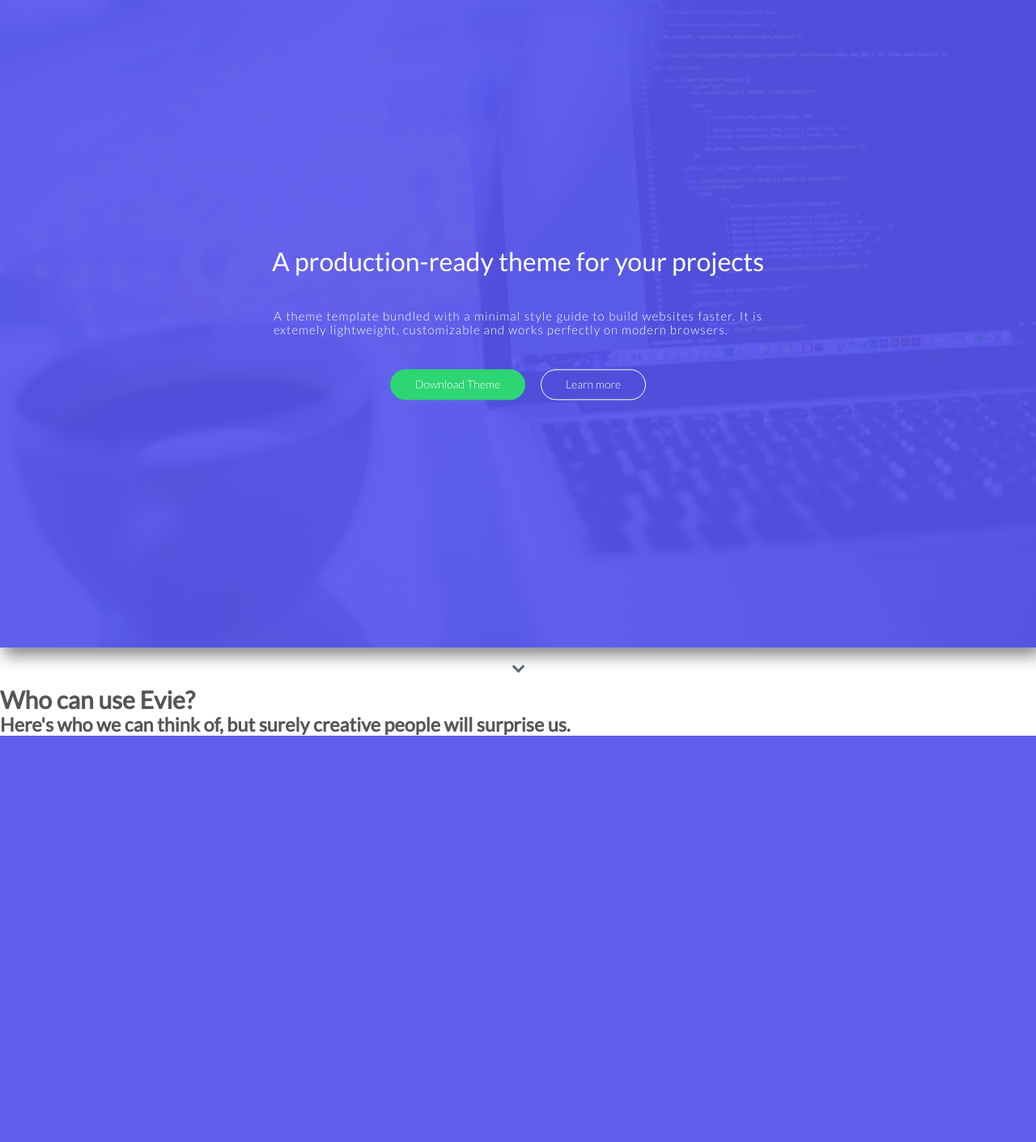
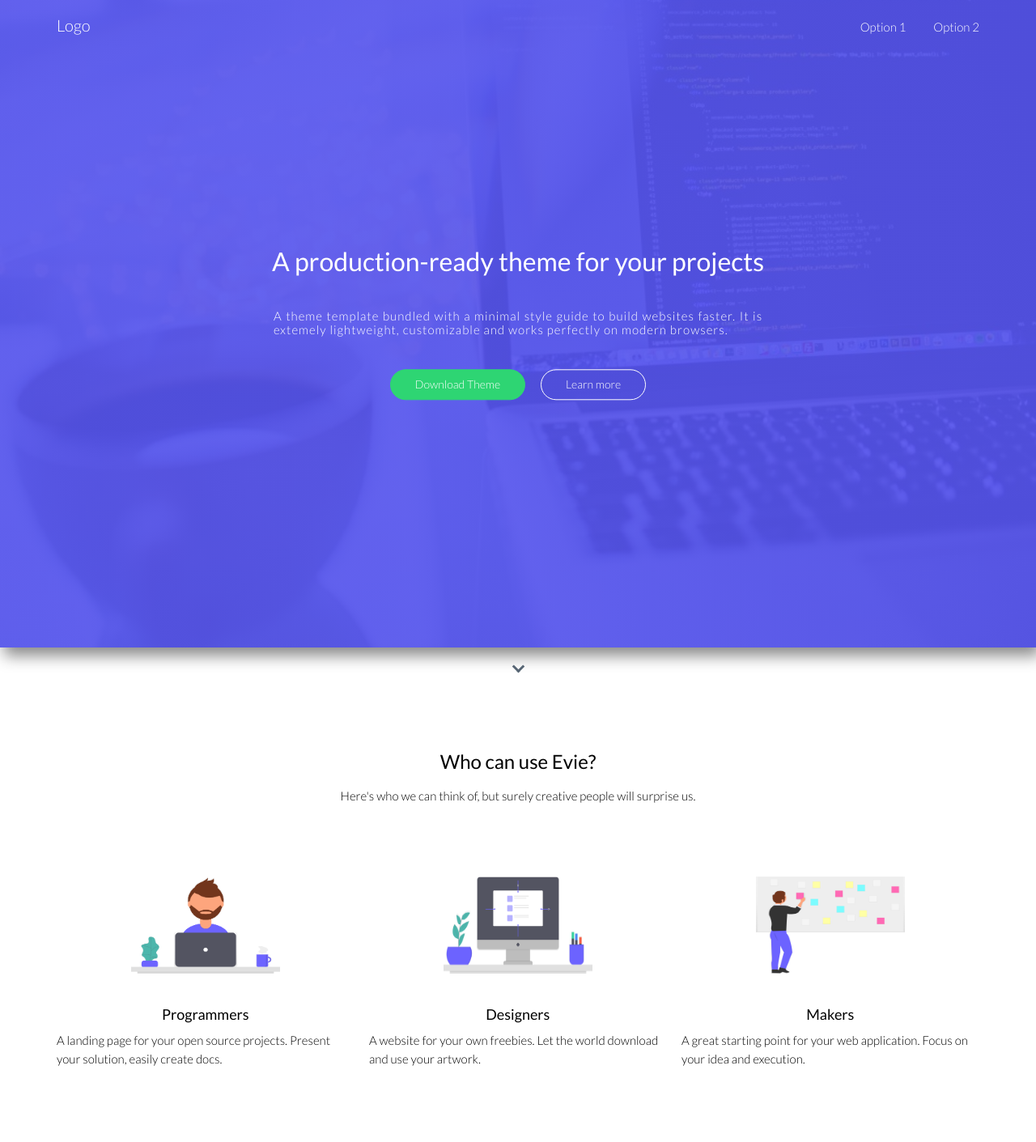
Before and after one commit to meghna-saxena/javascript-libraries, a PHP site: page / in a window 1280 px wide. Shown: the whole page at 81% size. Before the commit the page ends 909 px from the top, so only its background shows below. Run offline with PHP 8.4, Linux system fonts and the light colour scheme.

Commit message:
styled features section - super proud

```diff
--- a/my-website/index.html
+++ b/my-website/index.html
@@ -13,6 +13,19 @@
 
 <body>
     <header>
+        <nav>
+            <div class="row">
+                <div class="logo">Logo</div>
+                <ul class="main-nav">
+                    <li>
+                        <a href="#">Option 1</a>
+                    </li>
+                    <li>
+                        <a href="#">Option 2</a>
+                    </li>
+                </ul>
+            </div>
+        </nav>
         <div class="header-textbox">
             <h1 class="header-heading">A production-ready theme for your projects</h1>
             <p class="header-body">A theme template bundled with a minimal style guide to build websites faster. It is extemely lightweight, customizable
@@ -28,10 +41,31 @@
     </div>
 
     <section class="features">
-        <div class="row"></div>
+        <div class="row">
             <h2>Who can use Evie?</h2>
-            <h3>Here's who we can think of, but surely creative people will surprise us.
-            </h3>
+            <p class="long-copy">Here's who we can think of, but surely creative people will surprise us.</p>
+        </div>
+
+        <div class="row">
+            <div class="col span-1-of-3">
+                <img class="features-img" src="./resources/img/programmers.png">
+                <h3>Programmers</h3>
+                <p class="features-para">A landing page for your open source projects. Present your solution, easily create docs.</p>
+            </div>
+
+            <div class="col span-1-of-3">
+                <img class="features-img" src="./resources/img/designers.png">
+                <h3>Designers</h3>
+                <p class="features-para">A website for your own freebies. Let the world download and use your artwork.</p>
+            </div>
+
+            <div class="col span-1-of-3">
+                <img class="features-img" src="./resources/img/makers.png">
+                <h3>Makers</h3>
+                <p class="features-para">A great starting point for your web application. Focus on your idea and execution.</p>
+            </div>
+        </div>
+
 
     </section>
 
--- a/my-website/resources/css/style.css
+++ b/my-website/resources/css/style.css
@@ -57,6 +57,30 @@ h1 {
     word-spacing: 2px; */
  }
 
+ h2 {
+     font-size: 120%;
+     font-weight: 400;
+     color: #000;
+     margin-bottom: 20px;
+     text-align: center;
+ }
+
+ h3 {
+     font-size: 90%;
+     font-weight: 400;
+     color: #000;
+    text-align: center;
+ }
+
+ .long-copy {
+    color: #000;
+    width: 70%;
+    margin-left: 15%;
+    text-align: center;
+    margin-bottom: 80px;
+
+ }
+
  p {
     color: #fff;
     font-size: 75%;
@@ -102,8 +126,38 @@ h1 {
     border-width: 0 3px 3px 0;
     display: inline-block;
     padding: 4px;
-    text-align:center;
+   text-align:center;
+}
 
+.logo {
+    float: left;
+    font-size: 90%px;
+    color: #fff;
+    margin-top: 20px;
+}
+
+.main-nav {
+    float: right;
+    list-style: none;
+    margin-top: 20px;
+}
+
+.main-nav li {
+    display: inline-block;
+    margin-left: 30px;
+}
+
+.main-nav li a:link,
+.main-nav li a:visited {
+   color: #fff;
+   text-decoration: none;
+   font-size: 75%;
+   border-bottom: transparent;
+}
+
+.main-nav li a:hover,
+.main-nav li a:active {
+    border-bottom: 1px solid #fff;
 }
 
 .down {
@@ -119,3 +173,23 @@ h1 {
 .card {
 
 }
+
+section {
+    padding: 80px 0;
+}
+
+.features-para {
+    margin-top: 10px;
+    color: #000;
+    line-height: 150%;
+}
+
+.features-img {
+    height: 120px;
+    width: 140px;
+    display: block;
+    margin-left: auto;
+    margin-right: auto;
+    margin-bottom: 40px;
+    width: 50%;
+}
```
Also changed, not shown: my-website/resources/img/designers.png (added), my-website/resources/img/makers.png (added), my-website/resources/img/programmers.png (added).
